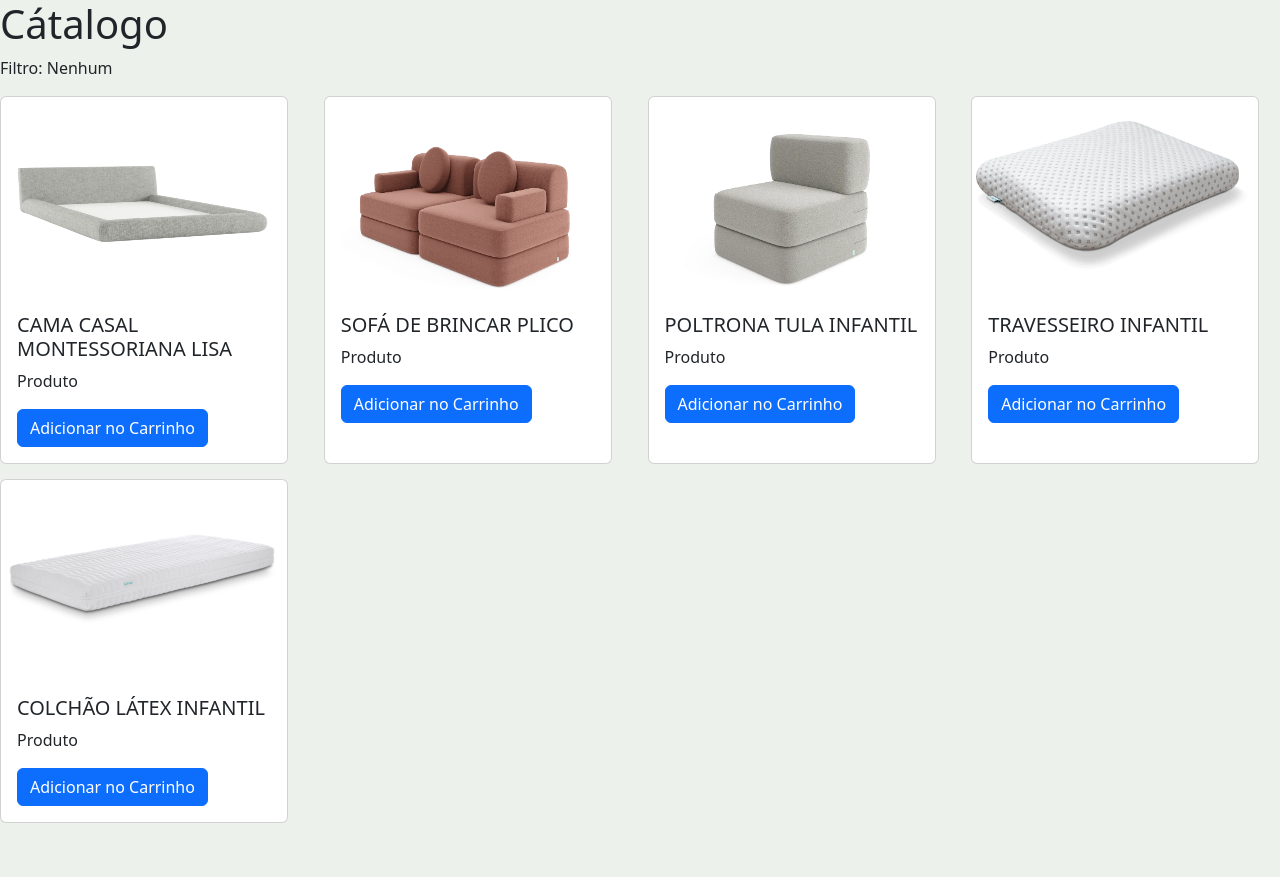
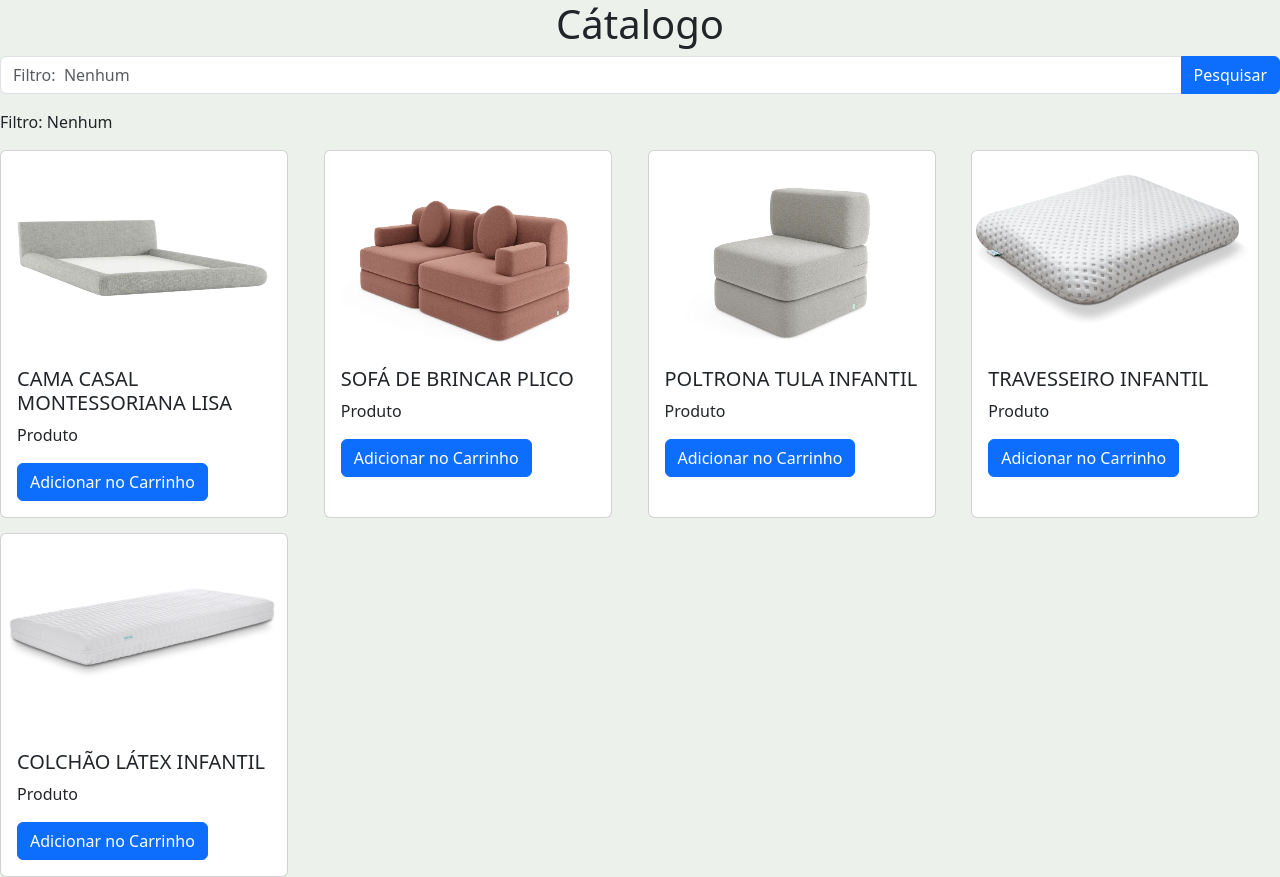
Before and after one commit to PedroGoulartbranco/Site-de-feira-integrado-com-IA, a Flask app: page / in a window 1280 px wide. Before the commit the page ends 823 px from the top, so only its background shows below. Run offline with Flask 3, Linux system fonts and the light colour scheme.

Commit message:
mandando a pesquisa em json pro backend

```diff
--- a/logica_filtros.py
+++ b/logica_filtros.py
@@ -1,3 +1,2 @@
 filtros = ['poltrona', 'piscina', 'sofa', 'cama', 'cama casal', 'cama solteiro', 'traveseiro',
-           'colchao'
-           ]
+           'colchao']
--- a/static/css/catalogo.css
+++ b/static/css/catalogo.css
@@ -20,3 +20,6 @@ body {
 .card:hover img {
     transform: scale(1.1);
 }
+h1 {
+    text-align: center;
+}
--- a/static/js/script.js
+++ b/static/js/script.js
@@ -0,0 +1,30 @@
+let pesquisa = document.getElementById("barra_pesquisa")
+let botao_pesquisar = document.getElementById("botao_pesquisar")
+
+
+botao_pesquisar.addEventListener("click", function(event){
+    event.preventDefault(); //Não recarrega a pagina
+    usuario_digitou = pesquisa.value
+    console.log(usuario_digitou)
+
+    fetch('http://127.0.0.1:5000/pesquisar', {
+    method: 'POST',
+    headers: {
+
+        'Content-Type': 'application/json'
+
+    },
+    body: JSON.stringify(
+        {pesquisa: usuario_digitou}
+    )
+
+    })
+
+    .then(response => response.json())
+
+    .then(data => {
+        alert(data)
+    })
+
+    .catch(error => console.log(error));
+})
--- a/templates/catalogo.html
+++ b/templates/catalogo.html
@@ -12,6 +12,10 @@
 
 <body>
     <h1>Cátalogo</h1>
+    <div class="input-group mb-3">
+        <input type="text" class="form-control" id="barra_pesquisa" placeholder="Filtro: {% for filtro in filtros %} {{filtro}} {% endfor %}" aria-label="Username" aria-describedby="basic-addon1">
+        <button type="button" class="btn btn-primary" id="botao_pesquisar">Pesquisar</button>
+    </div>
     <p>Filtro: {% for filtro in filtros %} {{filtro}} {% endfor %}</p>
     <div class="produtos">
         {% for produto in produtos %}
--- a/views/routes.py
+++ b/views/routes.py
@@ -1,4 +1,4 @@
-from flask import Blueprint, render_template
+from flask import Blueprint, render_template, request, jsonify
 import json
 
 views_bp = Blueprint("views", __name__)
@@ -9,3 +9,10 @@ def home():
     with open("data/produtos.json", encoding="utf-8") as pro:
         produtos = json.load(pro)
     return render_template("catalogo.html", filtros=filtros, produtos=produtos)
+
+@views_bp.route("/pesquisar", methods=['GET', 'POST'])
+def pesquisar():
+    pesquisa = request.json["pesquisa"]
+    print(pesquisa)
+
+    return jsonify({"pesquisa": pesquisa})
```
